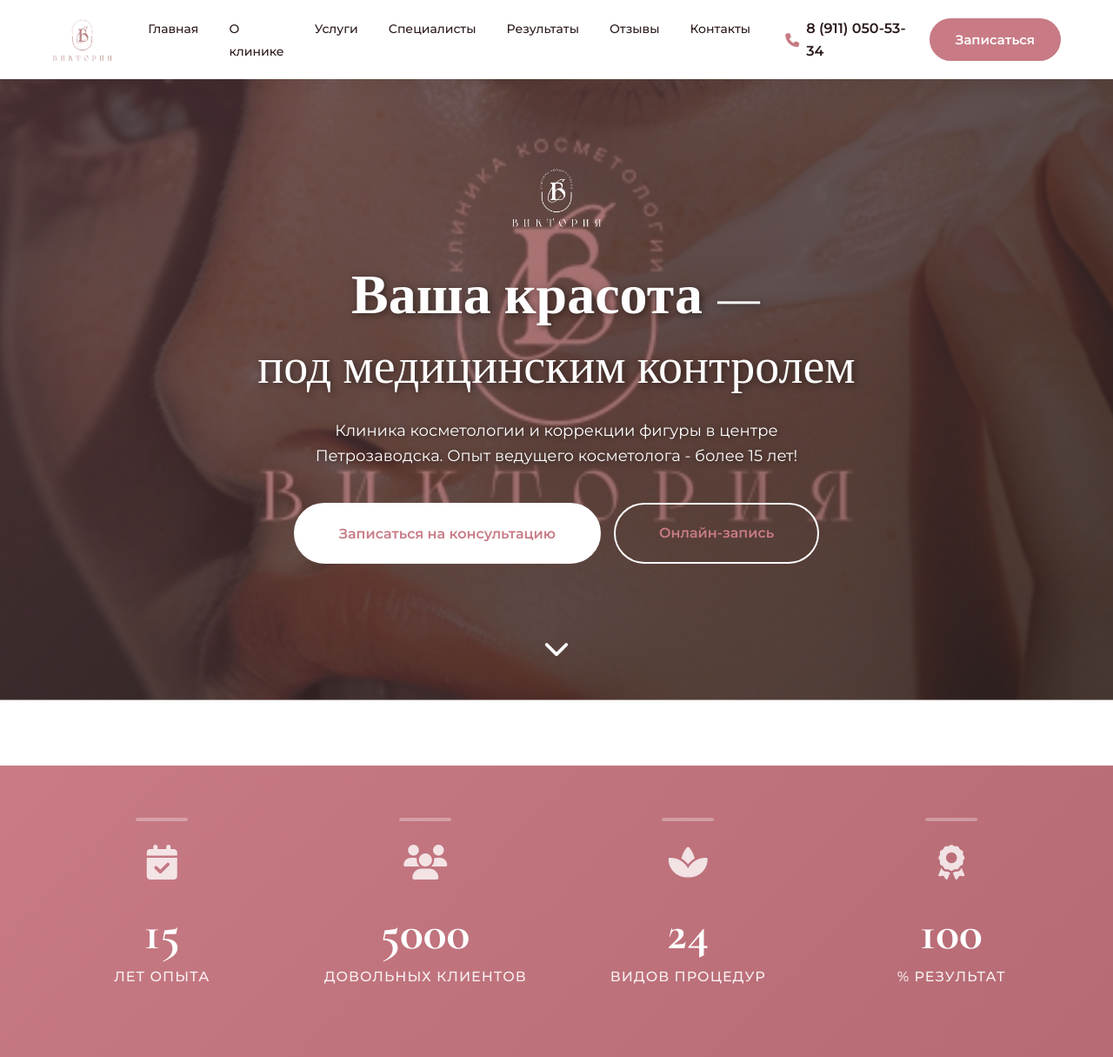
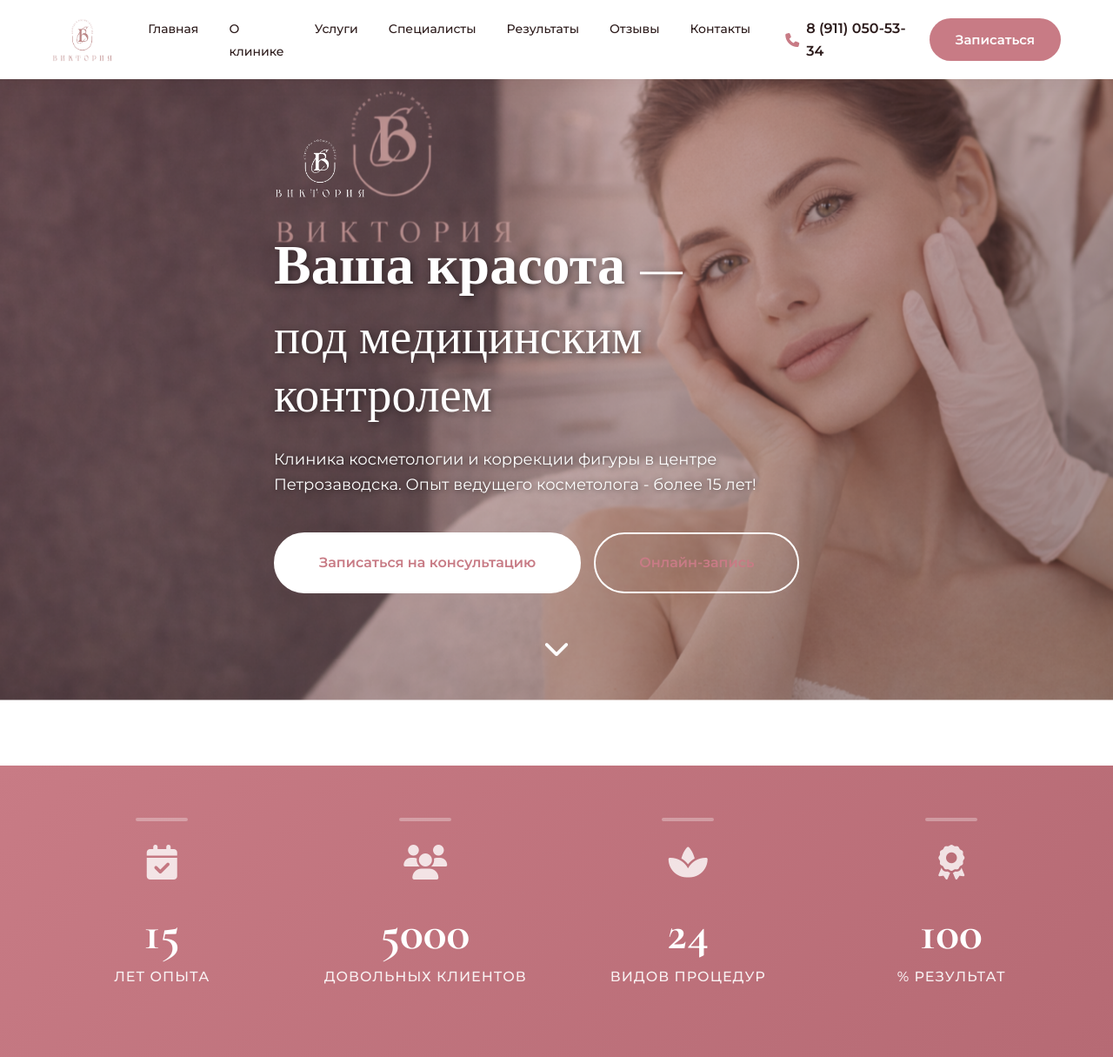
Before and after one commit to KoboSteruS/kosmetolog_Victoria, a Flask app: page / in a window 1280 px wide. Shown: the top 1215 px of the page at 87% size. Run offline with Flask 3, Linux system fonts and the light colour scheme; data that the repository does not hold is empty.

Commit message:
feat(hero): change background to PNG and align content left
- Changed hero background from hero-bg.jpg to hero-bg.png
- Moved all hero content to the left side
- Changed text-align from center to left
- Removed center justification from buttons
- Limited content width to 650px for better readability
- Logo now aligned to the left

```diff
--- a/app/static/css/style.css
+++ b/app/static/css/style.css
@@ -257,8 +257,8 @@ button {
     min-height: 100vh;
     display: flex;
     align-items: center;
-    justify-content: center;
-    text-align: center;
+    justify-content: flex-start; /* Изменено с center на flex-start */
+    text-align: left; /* Изменено с center на left */
     color: var(--white-color);
     padding: 100px 0 60px;
 }
@@ -269,7 +269,7 @@ button {
     left: 0;
     right: 0;
     bottom: 0;
-    background: url('../images/hero-bg.jpg') center/cover no-repeat;
+    background: url('../images/hero-bg.png') center/cover no-repeat;
     z-index: -1;
     animation: zoomIn 20s ease-in-out infinite alternate;
 }
@@ -295,6 +295,7 @@ button {
 .hero-content {
     position: relative;
     z-index: 1;
+    max-width: 650px; /* Ограничиваем ширину контента */
 }
 
 .hero-logo {
@@ -303,7 +304,7 @@ button {
 
 .hero-logo img {
     height: 70px;
-    margin: 0 auto;
+    margin: 0; /* Убираем auto для выравнивания слева */
 }
 
 .hero-title {
@@ -328,8 +329,7 @@ button {
     font-size: 18px;
     margin-bottom: 40px;
     max-width: 600px;
-    margin-left: auto;
-    margin-right: auto;
+    /* Убираем margin auto */
     text-shadow: 1px 1px 6px rgba(0, 0, 0, 0.6);
 }
 
--- a/app/templates/index.html
+++ b/app/templates/index.html
@@ -17,7 +17,7 @@
             <p class="hero-description">
                 Клиника косметологии и коррекции фигуры в центре Петрозаводска. Опыт ведущего косметолога - более 15 лет!
             </p>
-            <div style="display: flex; gap: 15px; justify-content: center; flex-wrap: wrap;">
+            <div style="display: flex; gap: 15px; flex-wrap: wrap;">
                 <button class="btn btn-hero" onclick="openAppointmentModal()">
                     Записаться на консультацию
                 </button>
```
Also changed, not shown: app/static/images/hero-bg.png (added).
